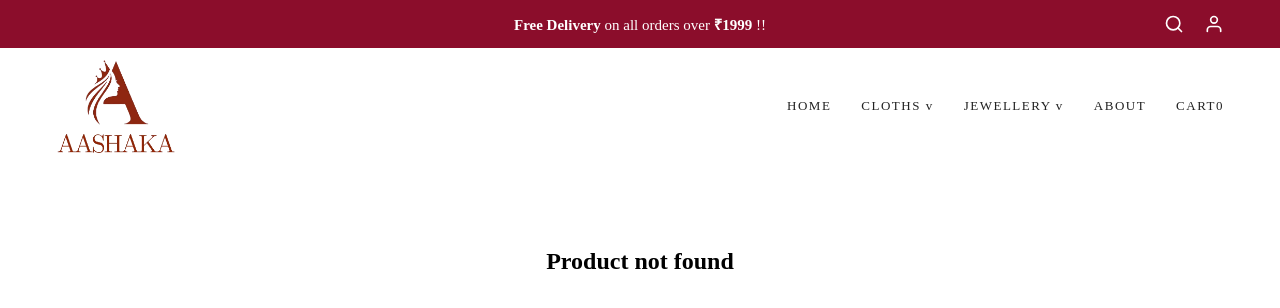
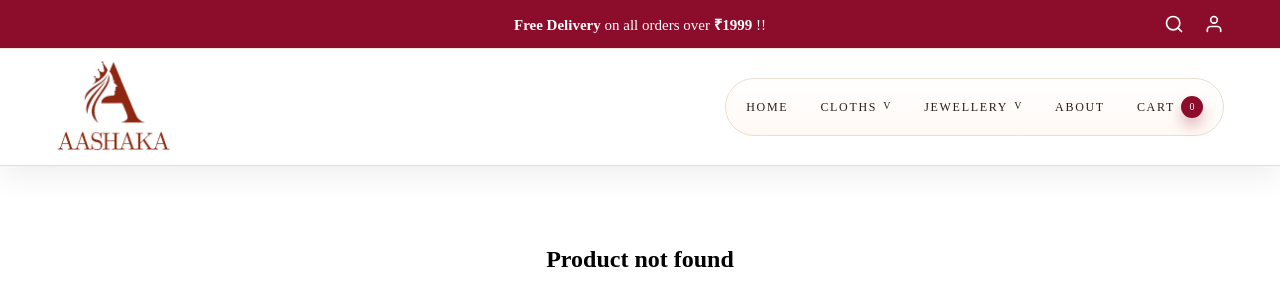
Before and after one commit to puravp77/Aashaka, a React (Create React App) app: page /#/product/1 in a window 1280 px wide. Shown: the top 308 px of the page. Built offline with nearby package versions, Linux system fonts and the light colour scheme.

Commit message:
Update content

```diff
--- a/src/components/layout/header.css
+++ b/src/components/layout/header.css
@@ -448,106 +448,224 @@
 /* ================= NAVBAR ================= */
 
 .navbar {
+  --nav-brand: #8b0d2b;
+  --nav-ink: #2a1d16;
+  --nav-soft-ink: #5f4b3f;
   background: #ffffff;
   display: flex;
   align-items: center;
   padding: 10px 56px;
   position: relative;
   z-index: 999;
-  padding-top: auto;
+  border-top: 1px solid #f2e5d9;
+  border-bottom: 1px solid #e9dccf;
+  box-shadow: 0 12px 26px rgba(22, 12, 8, 0.06);
 }
 
 .logo img {
-  height: 100px;
+  height: 96px;
+  display: block;
 }
 
 .nav-links {
   list-style: none;
   display: flex;
-  gap: 30px;
+  align-items: center;
+  gap: 6px;
   margin-left: auto;
-    font-family: "Times New Roman", serif;
-      color: #222;
-
-
+  padding: 7px;
+  border-radius: 999px;
+  border: 1px solid #ebddd0;
+  background: linear-gradient(180deg, #fff 0%, #fff9f4 100%);
+  box-shadow: inset 0 1px 0 rgba(255, 255, 255, 0.7);
+  font-family: "Times New Roman", serif;
+  color: #222;
 }
 
-/* NAV ITEMS */
-.nav-links a,
-.nav-links span,
-.cart-link {
+.nav-item,
+.nav-links span.nav-item,
+.cart-link.nav-cart {
   font-family: "Times New Roman", serif;
-  font-size: 13px;
-  letter-spacing: 1.5px;
-  color: #222;
+  font-size: 12px;
+  letter-spacing: 1.7px;
+  text-transform: uppercase;
+  color: var(--nav-ink);
   background: none;
   border: none;
   cursor: pointer;
   text-decoration: none;
   position: relative;
-  padding-bottom: 6px;
+  line-height: 1;
+  display: inline-flex;
+  align-items: center;
+  justify-content: center;
+  gap: 6px;
+  padding: 10px 13px;
+  border-radius: 999px;
+  transition: color 0.2s ease;
 }
 
-/* ================= HOVER UNDERLINE (RESTORED) ================= */
-
-.nav-links a::after,
-.nav-links span::after,
-.cart-link::after {
+.nav-item::before {
   content: "";
   position: absolute;
-  left: 0;
-  bottom: 0;
-  width: 0;
-  height: 1px;
-  background: #222;
-  transition: width 0.3s ease;
+  inset: 0;
+  border-radius: inherit;
+  background: #fcf6f0;
+  opacity: 0;
+  transition: opacity 0.2s ease;
 }
 
-.nav-links a:hover::after,
-.nav-links span:hover::after,
-.cart-link:hover::after {
-  width: 100%;
+.nav-item::after {
+  content: "";
+  position: absolute;
+  left: 14px;
+  right: 14px;
+  bottom: 7px;
+  height: 1px;
+  background: var(--nav-brand);
+  transform: scaleX(0);
+  transform-origin: center;
+  transition: transform 0.2s ease;
 }
 
-/* ================= DROPDOWN (FIXED) ================= */
+.nav-item > * {
+  position: relative;
+  z-index: 1;
+}
 
-.dropdown {
+.nav-item:hover,
+.nav-item.active,
+.dropdown:hover .nav-item,
+.dropdown:focus-within .nav-item {
+  color: var(--nav-brand);
+}
+
+.nav-item:hover::before,
+.nav-item.active::before,
+.dropdown:hover .nav-item::before,
+.dropdown:focus-within .nav-item::before {
+  opacity: 1;
+}
+
+.nav-item:hover::after,
+.nav-item.active::after,
+.dropdown:hover .nav-item::after,
+.dropdown:focus-within .nav-item::after {
+  transform: scaleX(1);
+}
+
+.nav-trigger {
+  user-select: none;
+}
+
+.nav-caret {
+  font-size: 10px;
+  line-height: 1;
+  transform: translateY(-1px);
+  transition: transform 0.2s ease;
+}
+
+.dropdown:hover .nav-caret,
+.dropdown:focus-within .nav-caret {
+  transform: rotate(180deg) translateY(1px);
+}
+
+.nav-cart {
+  border: 1px solid #e6c8d1;
+  background: linear-gradient(180deg, #fff6f8 0%, #fff 100%);
+  padding: 8px 10px 8px 12px;
+}
+
+.nav-cart::after {
+  display: none;
+}
+
+.nav-cart:hover,
+.nav-cart.active {
+  border-color: #dcb2bc;
+}
+
+.nav-cart-label,
+.nav-cart-count {
+  position: relative;
+  z-index: 1;
+}
+
+.nav-cart-count {
+  min-width: 22px;
+  height: 22px;
+  border-radius: 999px;
+  display: inline-flex;
+  align-items: center;
+  justify-content: center;
+  font-size: 10px;
+  letter-spacing: 0;
+  color: #fff;
+  background: var(--nav-brand);
+  padding: 0 6px;
+  box-shadow: 0 8px 14px rgba(139, 13, 43, 0.28);
+}
+
+.navbar .dropdown {
   position: relative;
 }
 
-.dropdown-menu {
+.navbar .dropdown-menu {
   position: absolute;
-  top: 100%;
+  top: calc(100% + 14px);
   left: 50%;
   transform: translateX(-50%);
   background: #ffffff;
-  padding: 20px 28px;
+  border: 1px solid #ead8c6;
+  border-radius: 16px;
+  padding: 10px;
   display: none;
   z-index: 999;
-  box-shadow: 0 8px 20px rgba(0,0,0,0.15);
-  min-width: 240px;
+  box-shadow: 0 20px 34px rgba(25, 14, 8, 0.15);
+  min-width: 220px;
   text-align: left;
 }
 
-/* show dropdown */
-.dropdown:hover .dropdown-menu {
+.navbar .dropdown:hover .dropdown-menu,
+.navbar .dropdown:focus-within .dropdown-menu {
   display: block;
+  animation: navDrop 0.2s ease;
 }
 
-/* dropdown items — FIXED STACKING */
-.dropdown-menu a {
+.navbar .dropdown-menu a {
   display: block;
-  margin-bottom: 12px;
+  margin-bottom: 6px;
+  padding: 8px 9px;
+  border-radius: 8px;
   font-family: "Times New Roman", serif;
-  font-size: 15px;
-  letter-spacing: 2px;
-  line-height: 1.6;
-  color: #555;
+  font-size: 13px;
+  letter-spacing: 1px;
+  line-height: 1.35;
+  color: var(--nav-soft-ink);
   text-decoration: none;
+  transition: background 0.2s ease, color 0.2s ease;
 }
 
-.dropdown-menu a:last-child {
+.navbar .dropdown-menu a:hover,
+.navbar .dropdown-menu a.active {
+  background: #fbf4ec;
+  color: var(--nav-brand);
+}
+
+.navbar .dropdown-menu a:last-child {
   margin-bottom: 0;
+}
+
+@keyframes navDrop {
+  from {
+    opacity: 0;
+    transform: translateX(-50%) translateY(-6px);
+  }
+
+  to {
+    opacity: 1;
+    transform: translateX(-50%) translateY(0);
+  }
 }
 
 /* ================= RIGHT ICONS ================= */
@@ -560,7 +678,40 @@
 }
 
 .cart-text {
+  border: 1px solid #e4d4c6;
+  border-radius: 999px;
+  background: #fff;
+  min-height: 34px;
+  padding: 0 11px 0 12px;
+  display: inline-flex;
+  align-items: center;
+  gap: 7px;
+  font-family: "Times New Roman", serif;
+  font-size: 12px;
+  letter-spacing: 1.2px;
+  text-transform: uppercase;
+  color: #2f2119;
   cursor: pointer;
+  transition: border-color 0.2s ease, color 0.2s ease;
+}
+
+.cart-text:hover {
+  border-color: #cdaab5;
+  color: #8b0d2b;
+}
+
+.cart-mobile-count {
+  min-width: 19px;
+  height: 19px;
+  border-radius: 999px;
+  background: #8b0d2b;
+  color: #fff;
+  display: inline-flex;
+  align-items: center;
+  justify-content: center;
+  font-size: 10px;
+  letter-spacing: 0;
+  padding: 0 5px;
 }
 
 .mobile-search {
@@ -591,6 +742,7 @@
     justify-content: space-between;
     gap: 12px;
     flex-wrap: nowrap;
+    border-bottom: 1px solid #e9dccf;
   }
 
   .nav-links,
@@ -606,6 +758,15 @@
 
   .logo img {
     height: 48px;
+  }
+
+  .cart-text {
+    min-height: 32px;
+  }
+
+  .mobile-search,
+  .hamburger {
+    color: #2b1e16;
   }
 }
 
```
